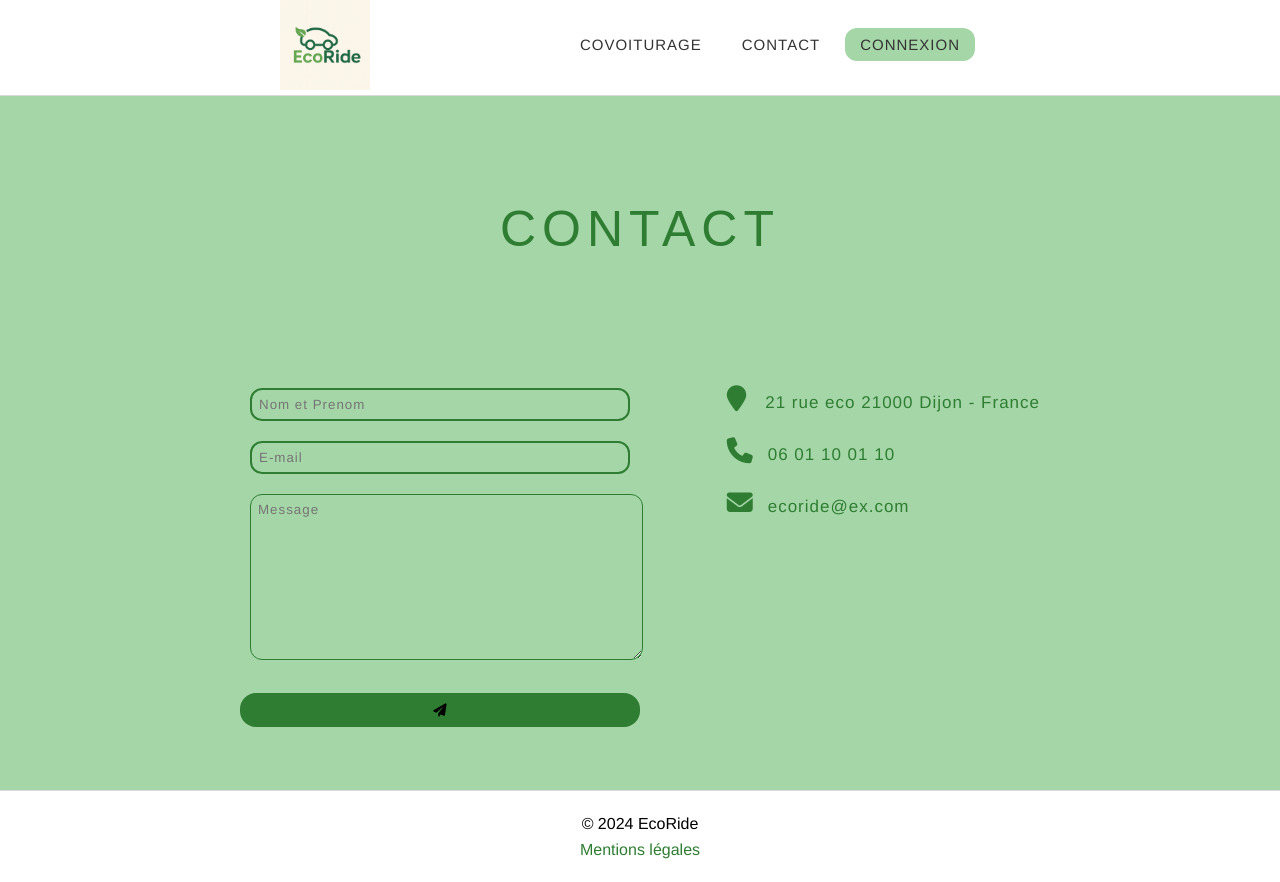
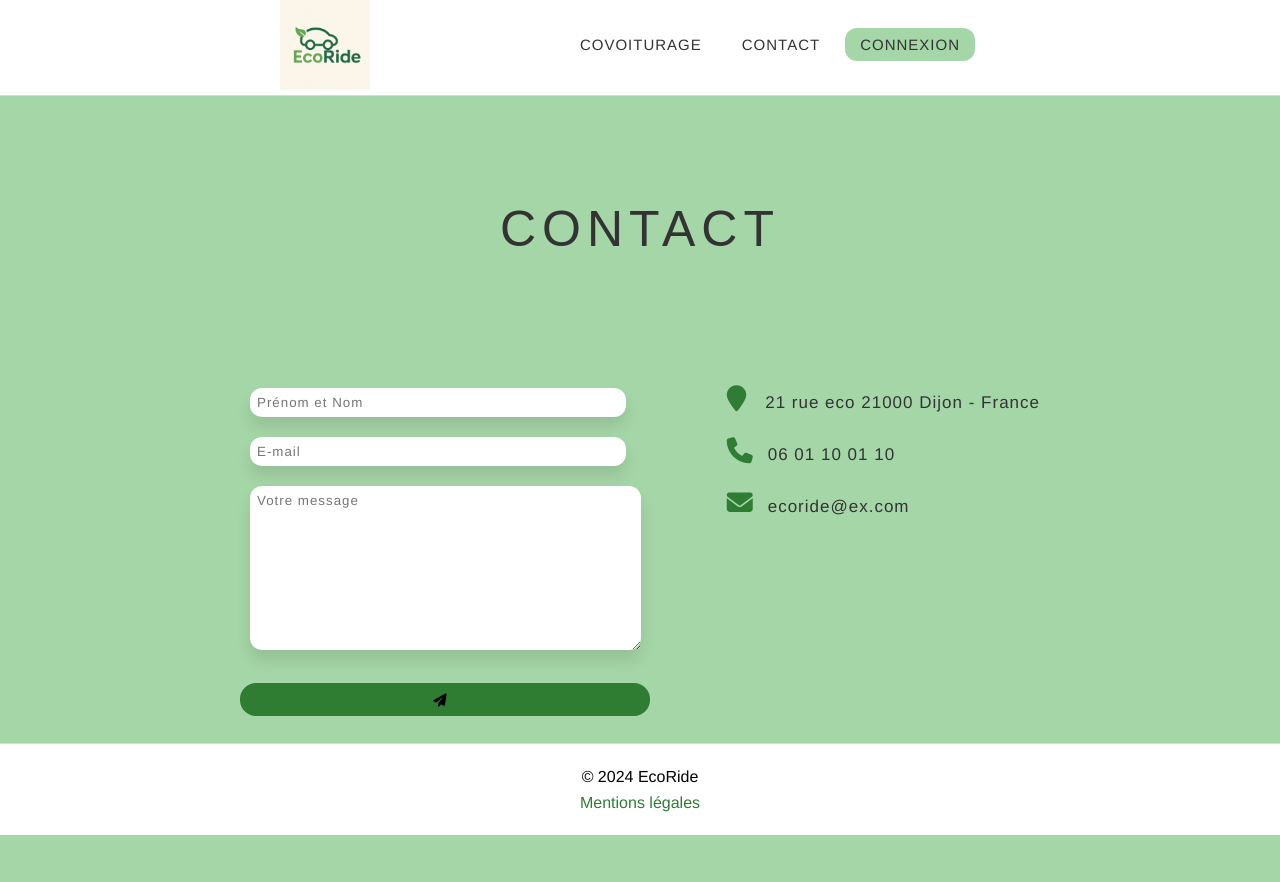
Before and after one commit to Alexisdsh/EcoRide, a PHP site: page /contact/contact.html in a window 1280 px wide. After the commit the page ends 835 px from the top, so only its background shows below. Run offline with PHP 8.4, Linux system fonts and the light colour scheme; some libraries are stand-ins or nearby versions.

Commit message:
ajustement sur la page principal + page contact

```diff
--- a/contact/contact.html
+++ b/contact/contact.html
@@ -43,7 +43,7 @@
 
           <div class="form-group">
             <div class="col-sm-12">
-              <input type="text" class="form-control" id="name" placeholder="Nom et Prenom" name="name" value=""
+              <input type="text" class="form-control" id="name" placeholder="Prénom et Nom" name="name" value=""
                 required>
             </div>
           </div>
@@ -54,7 +54,7 @@
             </div>
           </div>
 
-          <textarea class="form-control" rows="10" placeholder="Message" name="message" required></textarea>
+          <textarea class="form-control" rows="10" placeholder="Votre message" name="message" required></textarea>
 
           <button class="btn btn-primary send-button" id="submit" type="submit" value="SEND">
             <div class="alt-send-button">
--- a/contact/style.5.css
+++ b/contact/style.5.css
@@ -104,7 +104,7 @@ input[type='checkbox'] {
 
 #contact {
   width: 100%;
-  min-height: calc(100vh - 80px);
+  min-height: calc(100vh - 170px);
   padding-top: 30px;
   background-color: #A5D6A7;
 }
@@ -115,7 +115,7 @@ input[type='checkbox'] {
   margin: 40px;
   padding: 60px 0;
   font: 300 50px 'Oswald', sans-serif;
-  color: #2e7d32;
+  color: #333333;
   text-transform: uppercase;
   letter-spacing: 6px;
 }
@@ -139,20 +139,20 @@ input[type='checkbox'] {
 .form-control,
 textarea {
   max-width: 400px;
-  background: transparent;
   color: #A5D6A7;
   letter-spacing: 1px;
-  border-color: #2e7d32;
+  border-color: #333333;
   border-radius: 12px;
   margin: 10px;
   padding: 7px 200px 7px 7px;
-  border-style: double;
+  border-style: hidden;
+  box-shadow: 0 10px 15px rgba(0,0,0,0.1);
 }
 
 .send-button {
   margin-top: 15px;
-  height: 34px;
-  width: 400px;
+  height: 33px;
+  width: 410px;
   overflow: hidden;
   transition: all 0.2s ease-in-out;
   border-radius: 1rem;
@@ -198,7 +198,7 @@ textarea {
 .contact-text {
   font: 300 18px 'Lato', sans-serif;
   letter-spacing: 1px;
-  color: #2e7d32;
+  color: #333333;
 }
 
 .place {
@@ -217,13 +217,13 @@ textarea {
 }
 
 .contact-text a {
-  color: #2e7d32;
+  color: #333333;
   text-decoration: none;
   transition-duration: 0.2s;
 }
 
 .contact-text a:hover {
-  color: #333;
+  color: #2e7d32;
   text-decoration: none;
 }
 
```
Also changed, not shown: Accueil/index.html (+52 -18 lines), Accueil/style.css (+96 -39 lines).
